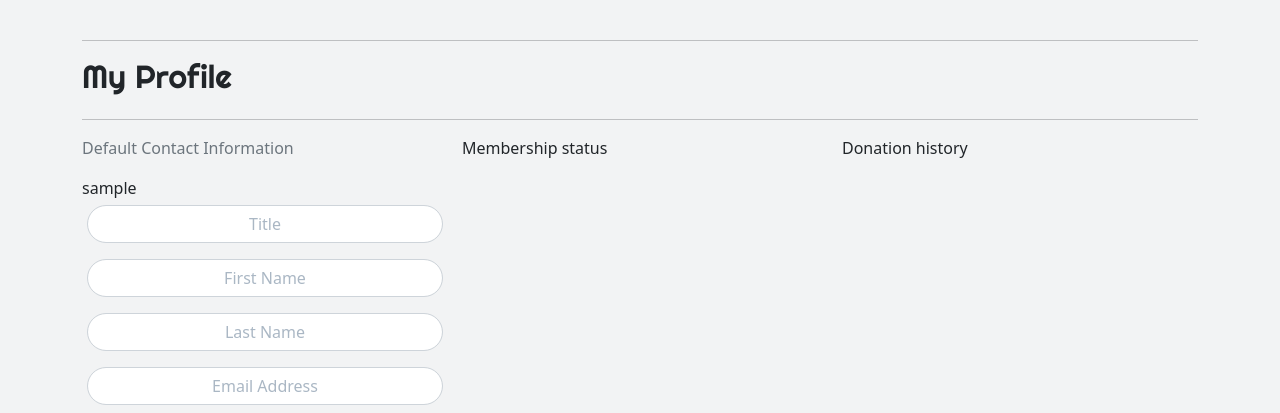
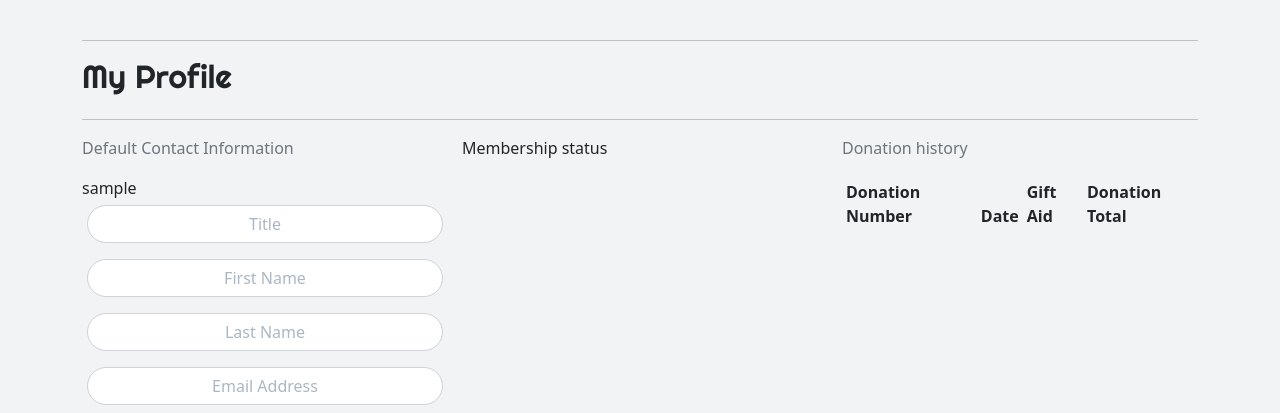
Before and after one commit to James-VT/MS4_White_Whale_Fundraising, a Django app: page /profile/ in a window 1280 px wide. Shown: the part 140-553 px from the top of the page. Run offline with Django 3.2, Linux system fonts and the light colour scheme; the visitor is signed in with stand-in values (Sample User, id 1); data comes from the database, SQL or seed files in the repository; data that the repository does not hold is empty; some libraries are stand-ins or nearby versions.

Commit message:
Begins work on donation history for profile page

```diff
--- a/profiles/templates/profiles/profile.html
+++ b/profiles/templates/profiles/profile.html
@@ -37,7 +37,34 @@
                 <p>Membership status</p>
             </div>
             <div class="col-12 col-lg-4">
-                <p>Donation history</p>
+                <p class="text-muted">Donation history</p>
+                <div class="donation-history table-responsive">
+                    <table class="table table-sm table-borderless">
+                        <thead>
+                            <tr>
+                                <th>Donation Number</th>
+                                <th>Date</th>
+                                <th>Gift Aid</th>
+                                <th>Donation Total</th>
+                            </tr>
+                            <tbody>
+                                {% for donation in donations %}
+                                <tr>
+                                    <td>
+                                        <a href="{% url 'donation_history' donation.donation_number %}"
+                                        title="{{ donation.donation_number }}">
+                                            {{ donation.donation_number|truncatechars:6 }}
+                                        </a>
+                                    </td>
+                                    <td>{{ donation.date }}</td>
+                                    <td>{{ donation.gift_aid }}</td>
+                                    <td>{{ donation.donation_total }}</td>
+                                </tr>
+                                {% endfor %}
+                            </tbody>
+                        </thead>
+                    </table>
+                </div>
             </div>
         </div>
         {{ profile }}
```
